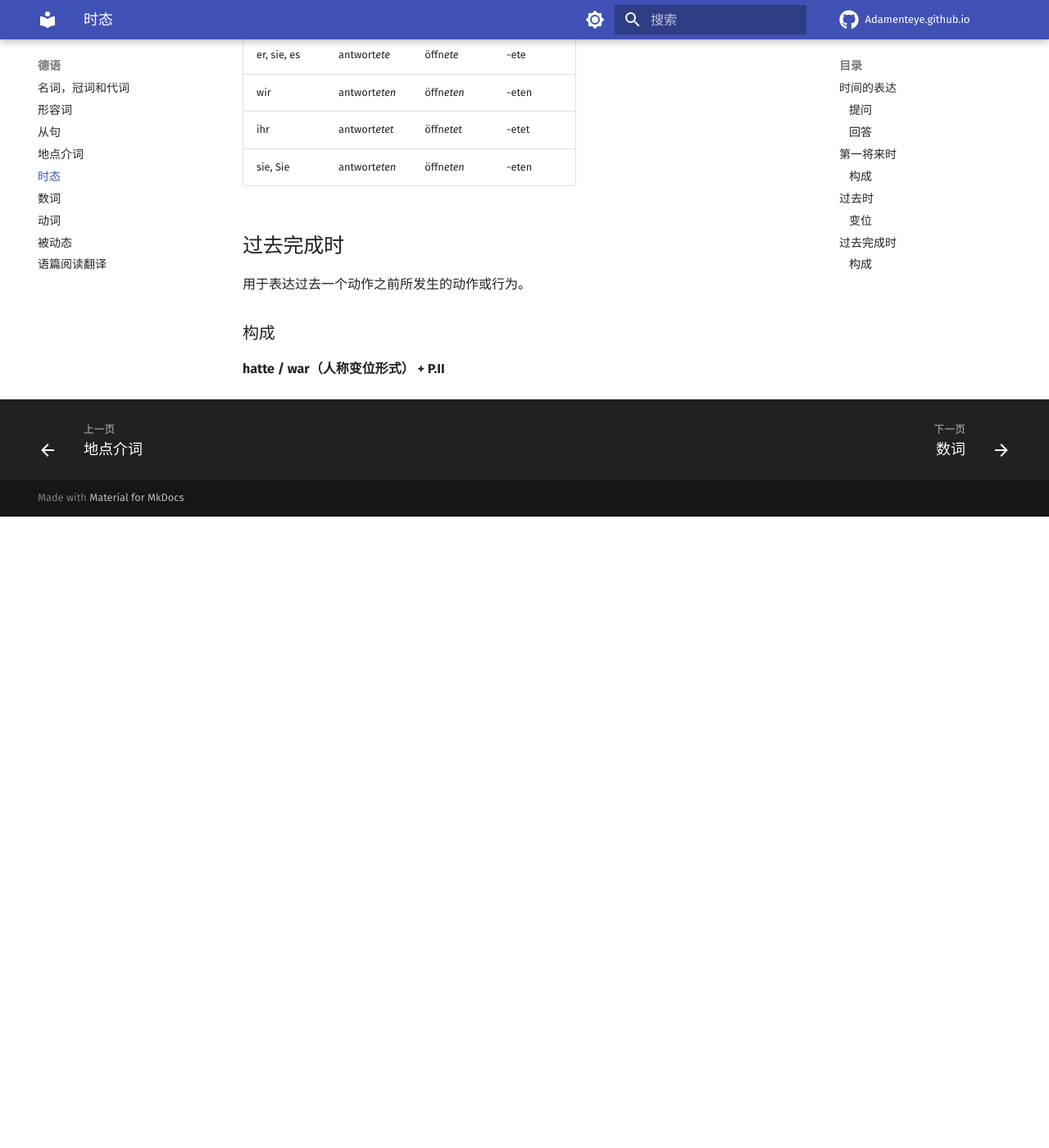
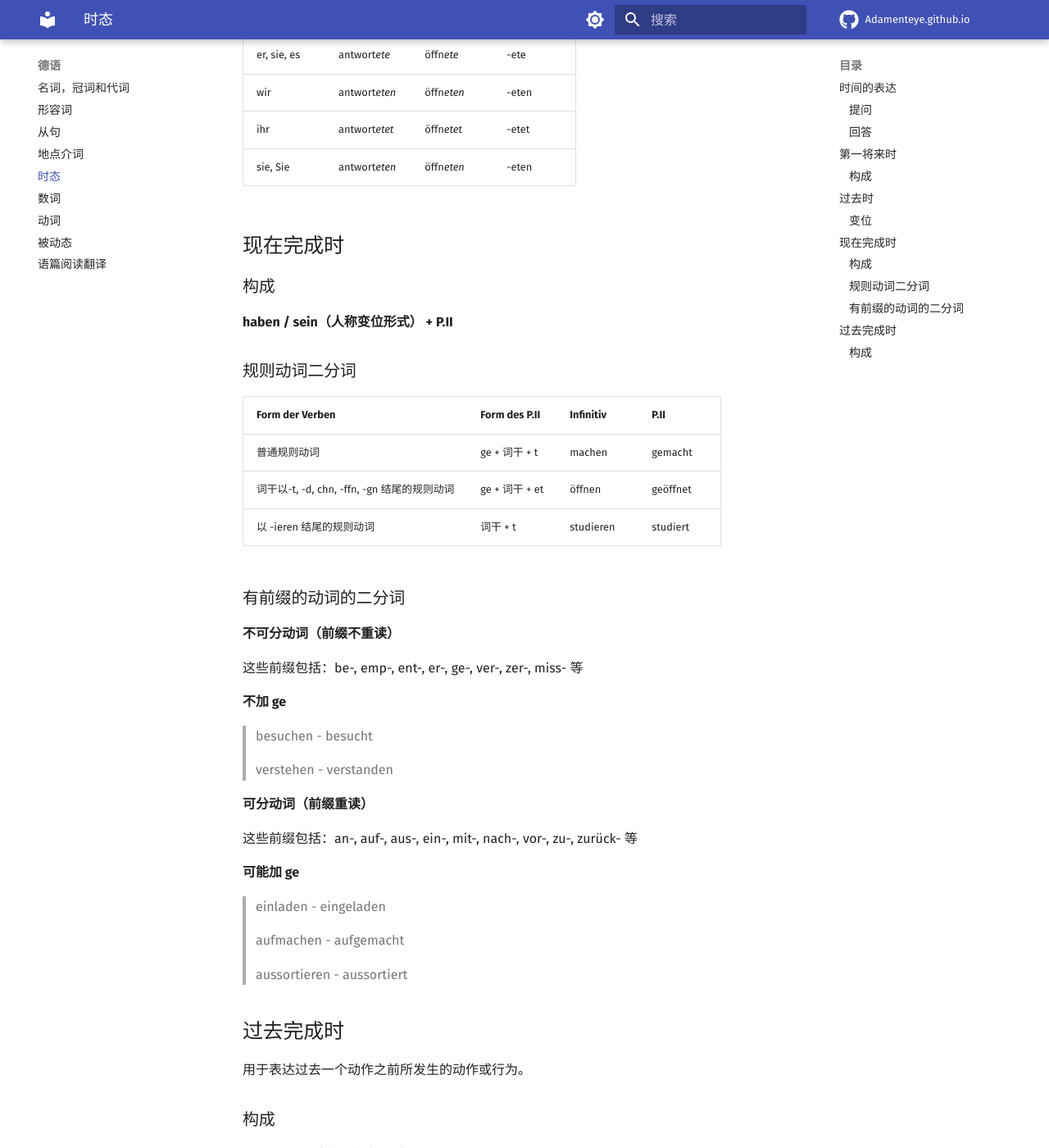
Before and after one commit to adamanteye/adamanteye.github.io, an MkDocs documentation site: the page built from docs/deutsch/tempus.md, in a window 1280 px wide and 1400 px high, scrolled down 2275 px. Shown: the whole window at 82% size. Built offline with MkDocs 1.6.1 and Material for MkDocs 9.7.7, drawn with Linux system fonts in a browser that asks for light colours; comment, search, counter and statistics services are not loaded; before the commit the page ends 2905 px from its top, so only the background shows below that.

Commit message:
Feat: 现在完成时

```diff
--- a/docs/deutsch/tempus.md
+++ b/docs/deutsch/tempus.md
@@ -70,6 +70,44 @@
 | ihr         | antwort*etet*  | öffn*etet*  | -etet    |
 | sie, Sie    | antwort*eten*  | öffn*eten*  | -eten    |
 
+## 现在完成时
+
+### 构成
+
+**haben / sein（人称变位形式） +  P.II**
+
+### 规则动词二分词
+
+| Form der Verben | Form des P.II | Infinitiv | P.II    |
+| --------------- | ------------- | --------- | ------- |
+| 普通规则动词    | ge + 词干 + t | machen    | gemacht |
+| 词干以-t, -d, chn, -ffn, -gn 结尾的规则动词 | ge + 词干 + et | öffnen | geöffnet |
+| 以 -ieren 结尾的规则动词 | 词干 + t | studieren | studiert |
+
+### 有前缀的动词的二分词
+
+**不可分动词（前缀不重读）**
+
+这些前缀包括：be-, emp-, ent-, er-, ge-, ver-, zer-, miss- 等
+
+**不加 ge**
+
+> besuchen - besucht
+>
+> verstehen - verstanden
+
+**可分动词（前缀重读）**
+
+这些前缀包括：an-, auf-, aus-, ein-, mit-, nach-, vor-, zu-, zurück- 等
+
+**可能加 ge**
+
+> einladen - eingeladen
+>
+> aufmachen - aufgemacht
+>
+> aussortieren - aussortiert
+
 ## 过去完成时
 
 用于表达过去一个动作之前所发生的动作或行为。
```
Also changed, not shown: docs/deutsch/passiv.md (+5 -5 lines), docs/deutsch/verben.md (+1 -0 lines).
